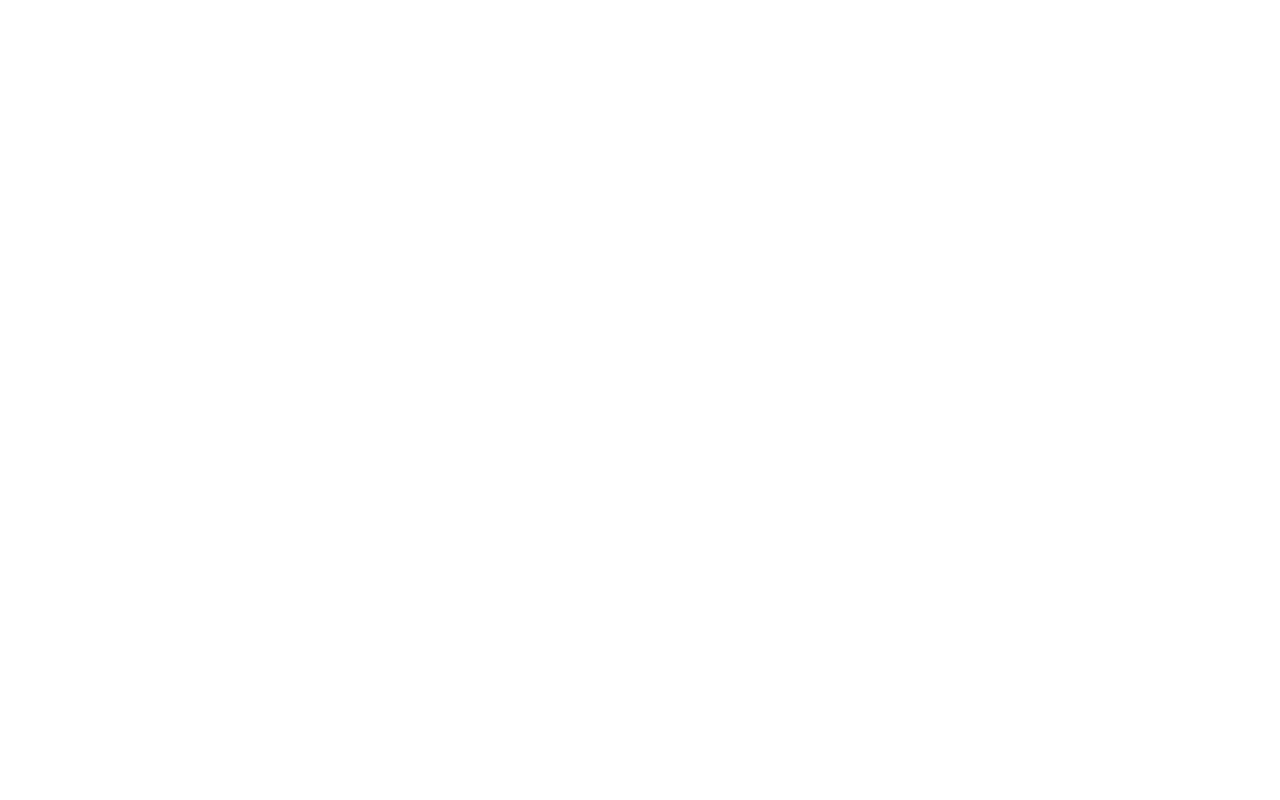
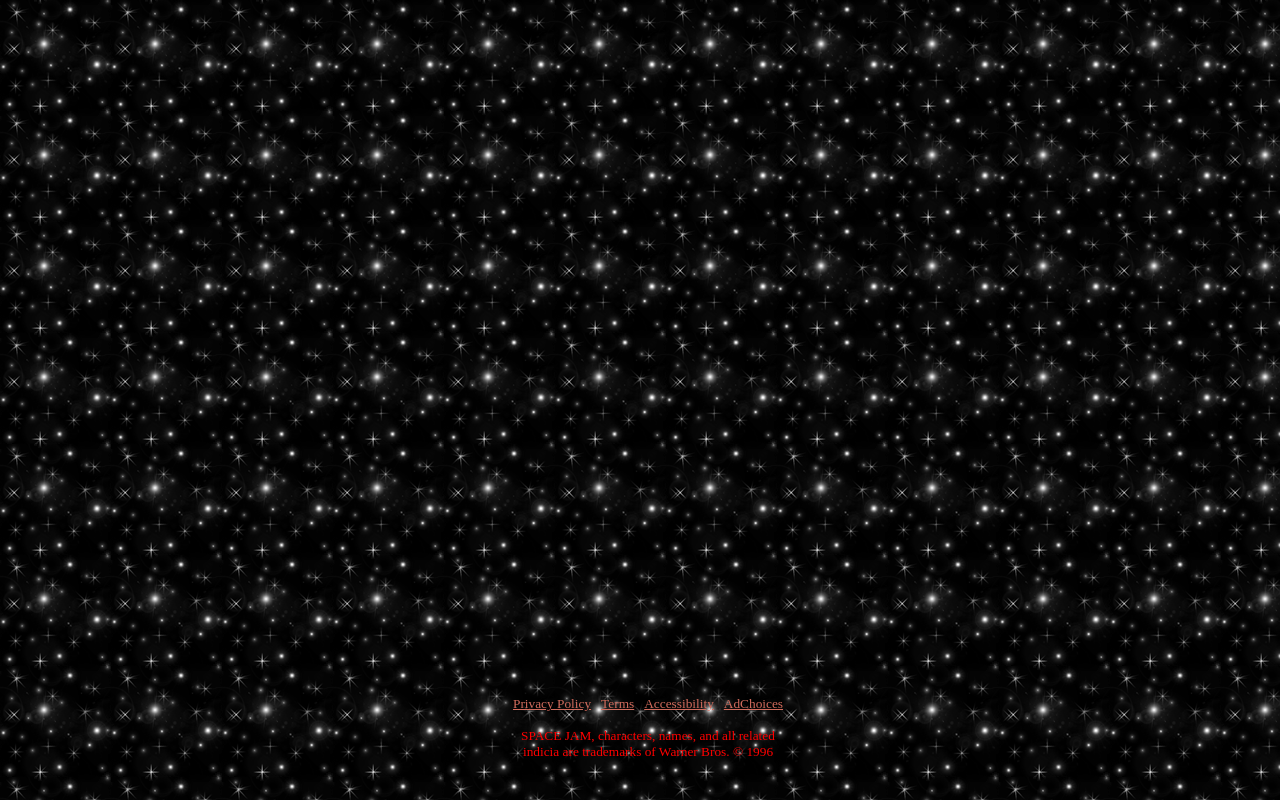
Before and after one commit to wittenbrock/space-jam, a plain HTML site: page index.html in a window 1280 px wide. Drawn offline with Linux system fonts and the light colour scheme.

Commit message:
Add footer

```diff
--- a/index.html
+++ b/index.html
@@ -4,9 +4,23 @@
   <meta charset="UTF-8">
   <meta name="viewport" content="width=device-width, initial-scale=1.0">
   <meta http-equiv="X-UA-Compatible" content="ie=edge">
-  <title>Document</title>
+  <link rel="stylesheet" type="text/css" href="styles.css">
+  <title>Space Jam</title>
 </head>
 <body>
 
+  <!-- Footer Section -->
+  <footer>
+    <ul>
+      <li><a href="https://policies.warnerbros.com/privacy/en-us/" target="_blank" rel="noopener noreferrer nofollow">Privacy Policy</a></li>
+      <li><a href="http://policies.warnerbros.com/terms/en-us/" target="_blank" rel="noopener noreferrer nofollow">Terms</a></li>
+      <li><a href="http://policies.warnerbros.com/terms/en-us/#accessibility" target="_blank" rel="noopener noreferrer nofollow">Accessibility</a></li>
+      <li><a href="https://policies.warnerbros.com/privacy/en-us/#adchoices" target="_blank" rel="noopener noreferrer nofollow">AdChoices</a></li>
+    </ul>
+
+    <small>SPACE JAM, characters, names, and all related</small>
+    <small>indicia are trademarks of Warner Bros. © 1996</small>
+  </footer>
+
 </body>
 </html>
--- a/styles.css
+++ b/styles.css
@@ -0,0 +1,34 @@
+body {
+  color: red;
+  background-color: black;
+  background-image: url("pictures/background-stars.gif");
+}
+
+/*
+=======================================
+Footer
+=======================================
+*/
+
+footer {
+  display: flex;
+  flex-direction: column;
+  align-items: center;
+  margin-top: auto;
+  position: absolute;
+  bottom: 2.5rem;
+  width: 100%;
+}
+
+ul {
+  display: flex;
+  justify-content: center;
+  padding: 0;
+  list-style: none;
+}
+
+ul a {
+  font-size: smaller;
+  color: rgb(210, 108, 93);
+  margin: 5px;
+}
```
